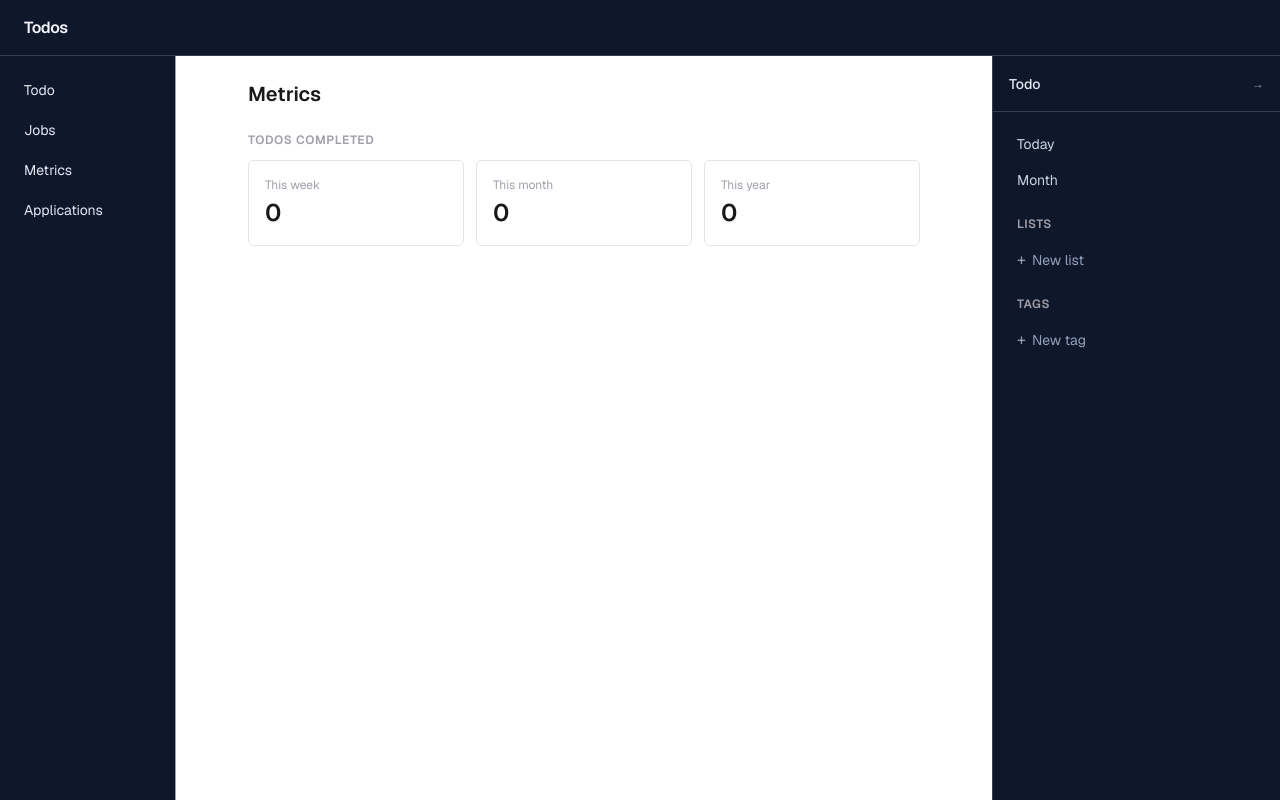
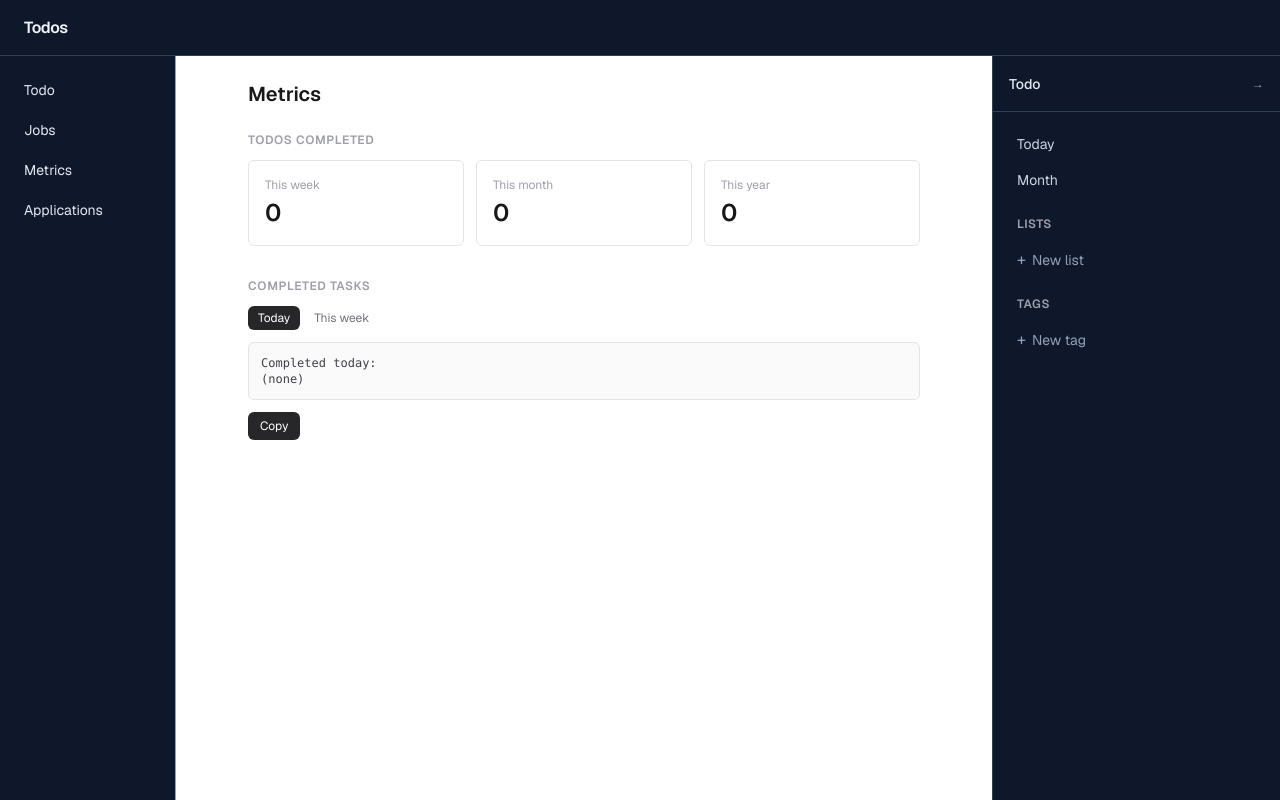
Before and after one commit to Jonathanko52/personal-interface, a Next.js app: page /metrics in a window 1280 px wide. Built offline with nearby package versions, Linux system fonts and the light colour scheme.

Commit message:
button added for copy paste

```diff
--- a/app/lib/completionStats.ts
+++ b/app/lib/completionStats.ts
@@ -1,5 +1,6 @@
 import { Completion, Todo } from "./DataContext";
 import { toDateString } from "./date";
+import { Weight } from "./weight";
 
 export function startOfWeek(d: Date): Date {
   const date = new Date(d);
@@ -38,18 +39,33 @@ export function completionCounts(completions: Completion[], referenceDate: Date
 
 export type CompletionRange = "day" | "week";
 
+export interface CompletedTask {
+  title: string;
+  weight: Weight | null;
+}
+
 // A completion whose todoId no longer matches any todo (deleted after being
 // completed) still shows up as a placeholder, rather than silently vanishing
 // from the list and understating what was actually completed.
-export function completedTaskTitles(
+export function completedTasks(
   completions: Completion[],
   todos: Todo[],
   range: CompletionRange,
   referenceDate: Date = new Date()
-): string[] {
+): CompletedTask[] {
   const cutoff = toDateString(range === "day" ? referenceDate : startOfWeek(referenceDate));
   const todoById = new Map(todos.map((t) => [t.id, t]));
   return completions
     .filter((c) => c.date >= cutoff)
-    .map((c) => todoById.get(c.todoId)?.title ?? "(deleted task)");
+    .map((c) => {
+      const todo = todoById.get(c.todoId);
+      return { title: todo?.title ?? "(deleted task)", weight: todo?.weight ?? null };
+    });
 }
+
+export function formatCompletedTasksBlock(tasks: CompletedTask[], range: CompletionRange): string {
+  const header = range === "day" ? "Completed today:" : "Completed this week:";
+  if (tasks.length === 0) return `${header}\n(none)`;
+  const lines = tasks.map((t) => (t.weight !== null ? `- ${t.title} (${t.weight})` : `- ${t.title}`));
+  return [header, ...lines].join("\n");
+}
--- a/app/metrics/page.tsx
+++ b/app/metrics/page.tsx
@@ -1,11 +1,35 @@
 "use client";
 
+import { useMemo, useState } from "react";
 import { useData } from "@/app/lib/DataContext";
-import { completionCounts } from "@/app/lib/completionStats";
+import {
+  completionCounts,
+  completedTasks,
+  formatCompletedTasksBlock,
+  CompletionRange,
+} from "@/app/lib/completionStats";
 
 export default function MetricsPage() {
-  const { completions } = useData();
+  const { completions, todos } = useData();
   const todoCounts = completionCounts(completions);
+  const [range, setRange] = useState<CompletionRange>("day");
+  const [copied, setCopied] = useState(false);
+
+  const completedBlock = useMemo(() => {
+    const tasks = completedTasks(completions, todos, range);
+    return formatCompletedTasksBlock(tasks, range);
+  }, [completions, todos, range]);
+
+  async function handleCopy() {
+    try {
+      await navigator.clipboard.writeText(completedBlock);
+      setCopied(true);
+      setTimeout(() => setCopied(false), 1500);
+    } catch {
+      // Clipboard API can fail (permissions, non-secure context) — the text
+      // block is still visible below for the user to select and copy manually.
+    }
+  }
 
   return (
     <div className="max-w-2xl mx-auto">
@@ -28,6 +52,34 @@ export default function MetricsPage() {
           </div>
         </div>
       </section>
+
+      <section className="flex flex-col gap-3 mt-8">
+        <h2 className="text-xs font-semibold text-zinc-400 uppercase tracking-wider">Completed tasks</h2>
+        <div className="flex gap-1">
+          {(["day", "week"] as const).map((r) => (
+            <button
+              key={r}
+              onClick={() => setRange(r)}
+              className={`text-xs px-2.5 py-1 rounded-md transition-colors ${
+                range === r
+                  ? "bg-zinc-800 text-white"
+                  : "text-zinc-500 hover:text-zinc-800 hover:bg-zinc-100"
+              }`}
+            >
+              {r === "day" ? "Today" : "This week"}
+            </button>
+          ))}
+        </div>
+        <pre className="border border-zinc-200 rounded-md p-3 text-xs text-zinc-700 whitespace-pre-wrap font-mono bg-zinc-50">
+          {completedBlock}
+        </pre>
+        <button
+          onClick={handleCopy}
+          className="self-start text-xs bg-zinc-800 text-white rounded-md px-3 py-1.5 hover:bg-zinc-900 transition-colors"
+        >
+          {copied ? "Copied!" : "Copy"}
+        </button>
+      </section>
     </div>
   );
 }
```
